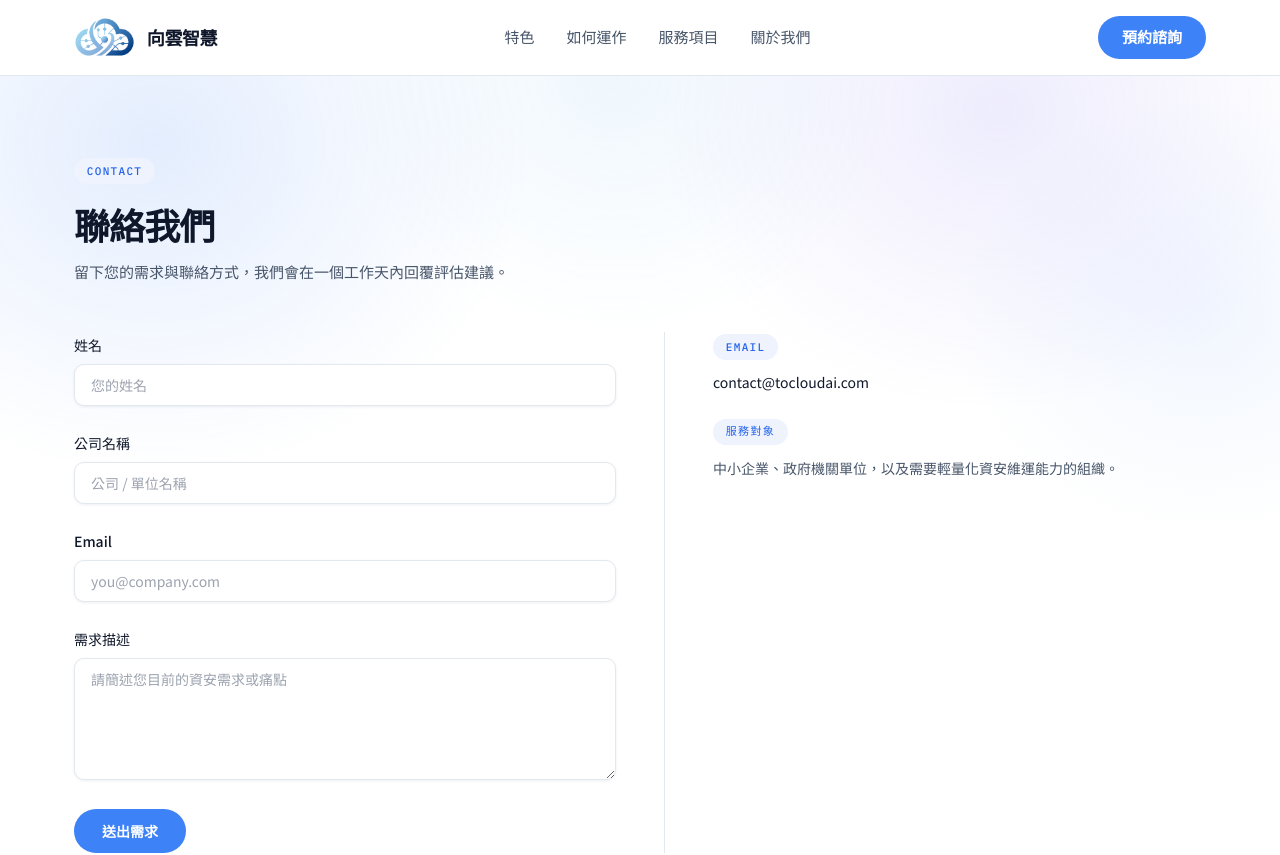
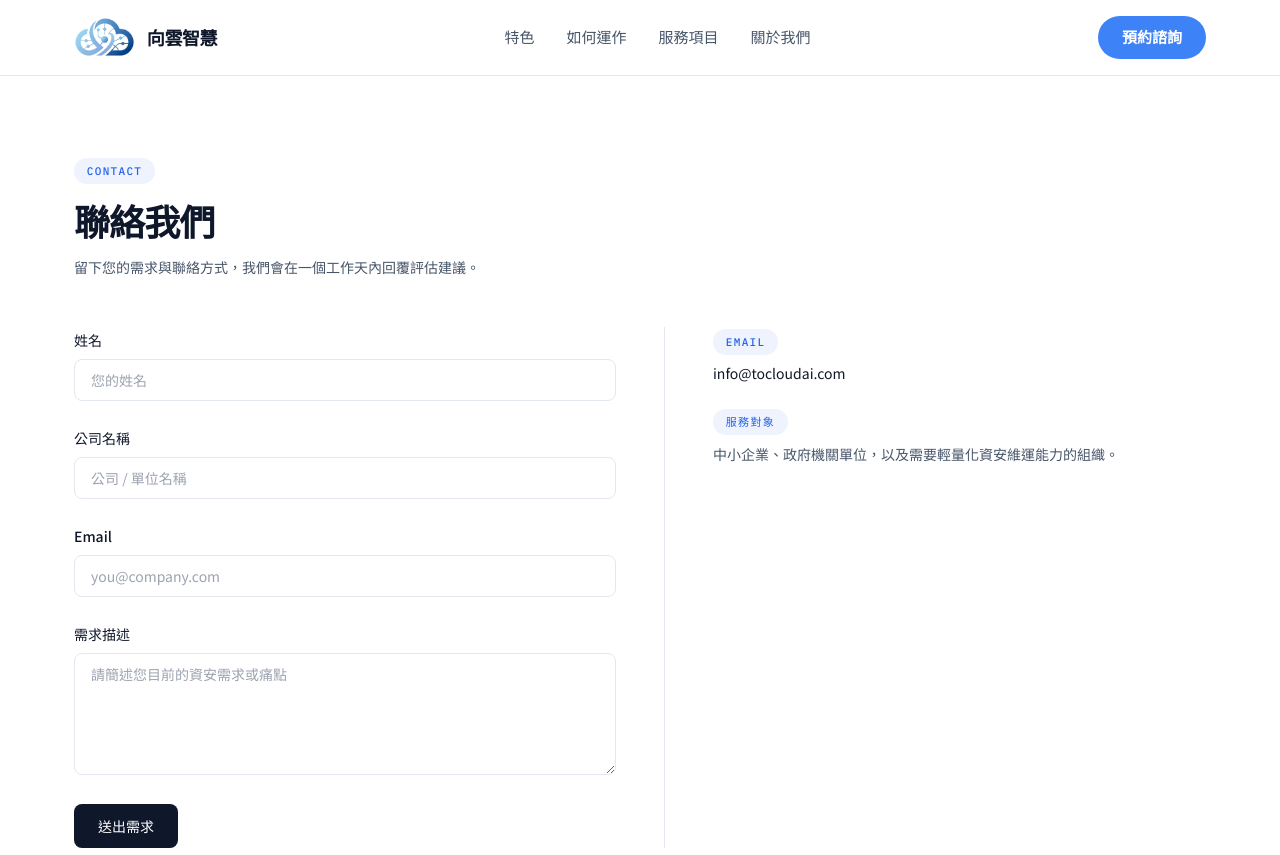
Before and after one commit to guardaix-source/Tocloudai-Website, a Next.js app: page /contact in a window 1280 px wide. Shown: the top 855 px of the page. Built offline with nearby package versions, Linux system fonts and the light colour scheme.

Commit message:
Update Mail

```diff
--- a/app/contact/page.tsx
+++ b/app/contact/page.tsx
@@ -14,11 +14,10 @@ export default function ContactPage() {
   }
 
   return (
-    <section className="hero-mesh">
-      <div className="mx-auto max-w-content px-6 py-16 sm:py-20">
-        <p className="eyebrow mb-5">Contact</p>
-        <h1 className="text-3xl font-bold tracking-tight text-ink sm:text-4xl">聯絡我們</h1>
-        <p className="mt-4 max-w-xl text-[15px] leading-relaxed text-slate">
+    <section className="mx-auto max-w-content px-6 py-16 sm:py-20">
+      <p className="eyebrow mb-4">CONTACT</p>
+      <h1 className="text-3xl font-black tracking-tight text-ink sm:text-4xl">聯絡我們</h1>
+      <p className="mt-4 max-w-xl text-sm leading-relaxed text-slate">
         留下您的需求與聯絡方式，我們會在一個工作天內回覆評估建議。
       </p>
 
@@ -32,7 +31,7 @@ export default function ContactPage() {
               id="name"
               name="name"
               required
-                className="mt-2 w-full rounded-md border border-line bg-surface px-4 py-2.5 text-sm text-ink shadow-card outline-none transition-colors focus:border-signal"
+              className="mt-2 w-full rounded border border-line bg-surface px-4 py-2.5 text-sm text-ink outline-none focus:border-signal"
               placeholder="您的姓名"
             />
           </div>
@@ -43,7 +42,7 @@ export default function ContactPage() {
             <input
               id="company"
               name="company"
-                className="mt-2 w-full rounded-md border border-line bg-surface px-4 py-2.5 text-sm text-ink shadow-card outline-none transition-colors focus:border-signal"
+              className="mt-2 w-full rounded border border-line bg-surface px-4 py-2.5 text-sm text-ink outline-none focus:border-signal"
               placeholder="公司 / 單位名稱"
             />
           </div>
@@ -56,7 +55,7 @@ export default function ContactPage() {
               name="email"
               type="email"
               required
-                className="mt-2 w-full rounded-md border border-line bg-surface px-4 py-2.5 text-sm text-ink shadow-card outline-none transition-colors focus:border-signal"
+              className="mt-2 w-full rounded border border-line bg-surface px-4 py-2.5 text-sm text-ink outline-none focus:border-signal"
               placeholder="you@company.com"
             />
           </div>
@@ -69,39 +68,38 @@ export default function ContactPage() {
               name="message"
               rows={5}
               required
-                className="mt-2 w-full rounded-md border border-line bg-surface px-4 py-2.5 text-sm text-ink shadow-card outline-none transition-colors focus:border-signal"
+              className="mt-2 w-full rounded border border-line bg-surface px-4 py-2.5 text-sm text-ink outline-none focus:border-signal"
               placeholder="請簡述您目前的資安需求或痛點"
             />
           </div>
 
           {submitted ? (
-              <p className="rounded-md border border-signal/30 bg-signal-light px-4 py-3 text-sm text-signal-dark">
+            <p className="rounded border border-signal/30 bg-signal-light px-4 py-3 text-sm text-signal-dark">
               已收到您的訊息（表單目前尚未串接寄送功能，僅供介面展示）。
             </p>
           ) : (
             <button
               type="submit"
-                className="btn-pill bg-signal px-7 py-3 text-sm text-white hover:bg-signal-dark"
+              className="rounded bg-ink px-6 py-3 text-sm font-medium text-white transition-colors hover:bg-signal-dark"
             >
               送出需求
             </button>
           )}
         </form>
 
-          <div className="space-y-6 border-t border-line pt-10 sm:border-l sm:border-t-0 sm:pl-12 sm:pt-0">
+        <div className="space-y-6 border-t border-line pt-10 sm:border-t-0 sm:border-l sm:pl-12 sm:pt-0">
           <div>
-              <p className="eyebrow mb-3">Email</p>
-              <p className="text-sm text-ink">contact@tocloudai.com</p>
+            <p className="eyebrow mb-2">Email</p>
+            <p className="text-sm text-ink">info@tocloudai.com</p>
           </div>
           <div>
-              <p className="eyebrow mb-3">服務對象</p>
+            <p className="eyebrow mb-2">服務對象</p>
             <p className="text-sm leading-relaxed text-slate">
               中小企業、政府機關單位，以及需要輕量化資安維運能力的組織。
             </p>
           </div>
         </div>
       </div>
-      </div>
     </section>
   );
 }
```
Lines whose indentation alone changed are shown as unchanged.
